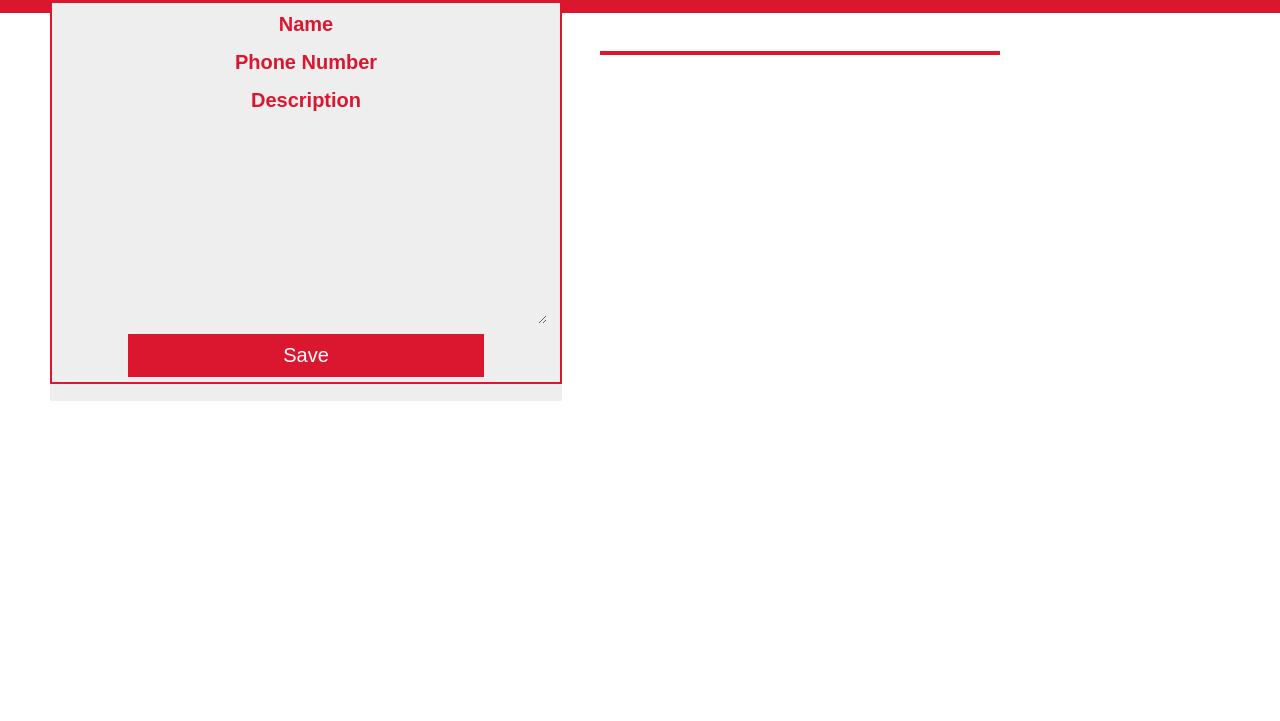
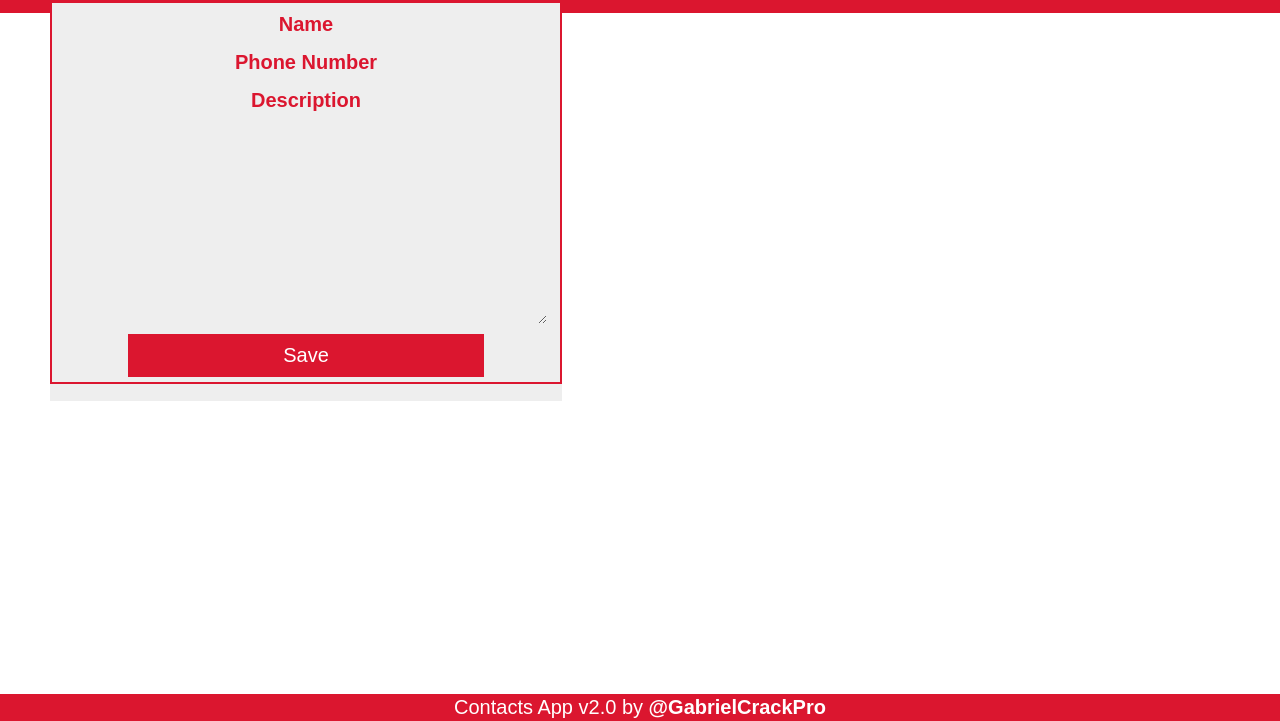
Before and after one commit to GabrielCrackPro/Contacts-App-v2.0, a website: page public/index.html in a window 1280 px wide. Shown: the part 79-800 px from the top of the page. Drawn offline with Linux system fonts and the light colour scheme.

Commit message:
Localstorage function added

```diff
--- a/public/index.html
+++ b/public/index.html
@@ -54,6 +54,14 @@
       </form>
       <div class="contacts-list"></div>
     </div>
+    <footer>
+      <p>
+        Contacts App v2.0 by
+        <a href="http://www.github.com/GabrielCrackPro" target="blank"
+          >@GabrielCrackPro</a
+        >
+      </p>
+    </footer>
     <script src="script.js"></script>
   </body>
 </html>
--- a/public/script.js
+++ b/public/script.js
@@ -1,5 +1,6 @@
 const form = document.querySelector('form')
 const contactsList = document.querySelector('.contacts-list')
+let storedContactsArray = []
 
 form.addEventListener('submit', (event) => {
     const formData = new FormData(form)
@@ -22,6 +23,27 @@ form.addEventListener('submit', (event) => {
     <button class="favorite"><i class="fas fa-star"></i></button>
     <button class="delete"><i class="fas fa-trash-alt"></i></button>
     `
+    //Store contacts in localstorage
+    const stortedContact = localStorage.setItem('Contact', JSON.stringify(newContact))
+    storedContactsArray.push(stortedContact)
+
+    const deleteButton = document.querySelector('.delete')
+    const favoriteButton = document.querySelector('.favorite')
+    //Button listeners
+    favoriteButton.addEventListener('click', () => {
+        favoriteButton.parentElement.classList.toggle('favorite')
+    })
+    deleteButton.addEventListener('click', () => {
+        deleteButton.parentElement.remove()
+    })
     form.reset()
     event.preventDefault()
 })
+function GetContacts() {
+    const savedContats = localStorage.getItem('Contact')
+    contactsList.append(savedContats)
+    if (savedContats == null) {
+        contactsList.remove()
+    }
+}
+document.addEventListener('load', GetContacts())
--- a/public/style.css
+++ b/public/style.css
@@ -113,3 +113,25 @@
   color: #fff;
   font-weight: bold;
 }
+.favorite {
+  background: #a17600;
+  color: #fff;
+}
+footer {
+  position: absolute;
+  bottom: 0;
+  padding: 2px;
+  background: #db162f;
+  color: #fff;
+  width: 100%;
+  text-align: center;
+}
+footer a {
+  color: #fff;
+  font-weight: bold;
+  text-decoration: none;
+}
+footer a:hover {
+  text-decoration: underline;
+  transition: all 0.3s ease;
+}
```
Also changed, not shown: README.md.
